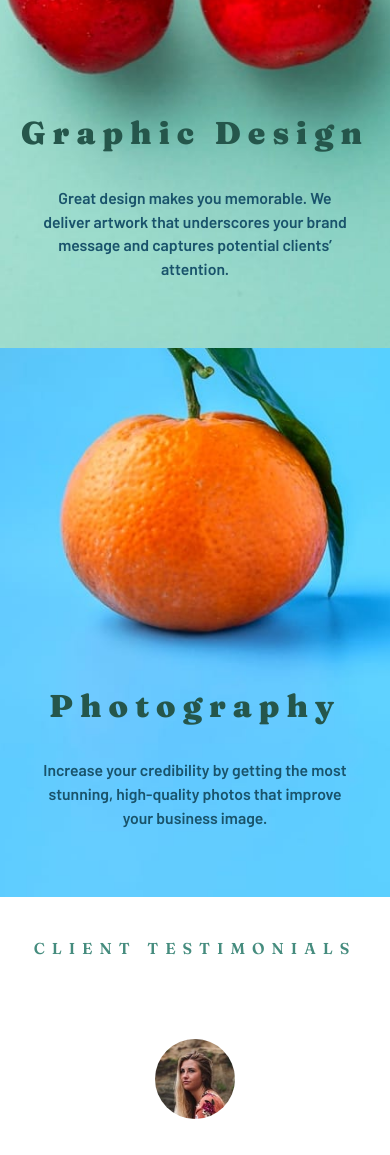
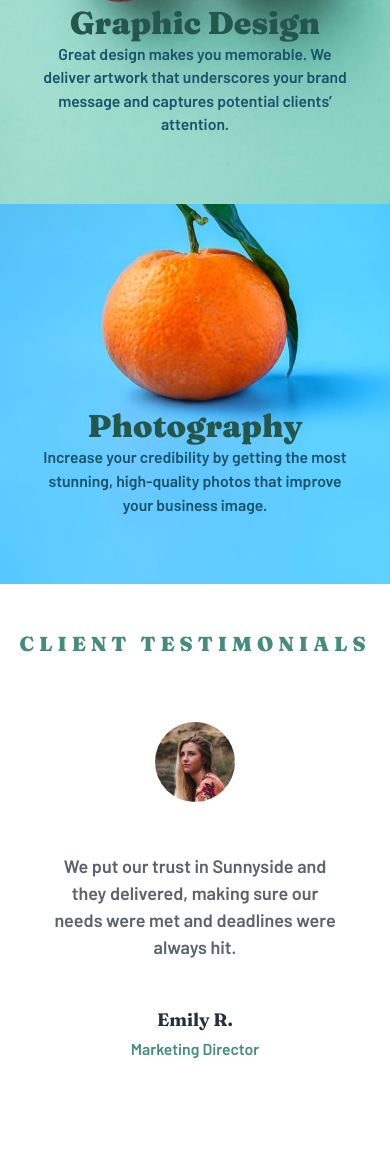
Before and after one commit to CipiVlad/sunnyside_agency_landing_page, a website built with Vite: page index.html in a window 390 px wide. Shown: the part 2361-3516 px from the top of the page. Built offline with nearby package versions, Linux system fonts and the light colour scheme.

Commit message:
adapting responsivness desktop done

```diff
--- a/index.html
+++ b/index.html
@@ -97,7 +97,7 @@
     </section>
 
     <!-- section testimonials -->
-    <h3>CLIENT TESTIMONIALS</h3>
+    <h3 id="client_testimonials_heading">CLIENT TESTIMONIALS</h3>
 
     <section class="section_testimonials">
       <article class="article_grid_layout_ctn">
--- a/style.css
+++ b/style.css
@@ -308,11 +308,10 @@ section:nth-child(3) .image_bg_ctn {
   background-image: url('./src/assets/images/desktop/image-graphic-design.jpg');
   background-repeat: no-repeat;
   background-size: cover;
-  height: 65vh;
-  width: 50vw;
   display: flex;
   flex-direction: column-reverse;
-  /* padding-top: 31vh; */
+  width: 100%;
+  padding-top: 17.4%;
 }
 
 section:nth-child(3) .image_bg_ctn:nth-of-type(1) {
@@ -321,11 +320,13 @@ section:nth-child(3) .image_bg_ctn:nth-of-type(1) {
 
 section:nth-child(3) .image_bg_ctn h3,
 section:nth-child(3) .image_bg_ctn:nth-of-type(1) h3 {
-  color: var(--primary-dark-desaturated-cyan);
+  margin-top: 16vh;
+  /* margin-bottom: 1%; */
+  text-align: center;
   font-family: var(--ff-fraunces);
-  font-size: var(--fs-500);
+  font-size: 1.6rem;
   font-weight: var(--fw-900);
-
+  color: var(--primary-dark-moderate-cyan);
 }
 
 section:nth-child(3) .image_bg_ctn p,
@@ -335,8 +336,8 @@ section:nth-child(3) .image_bg_ctn:nth-of-type(1) p {
   font-size: var(--fs-200);
   font-weight: var(--fw-600);
   line-height: 1.5;
-  padding: 0 10vw 8vh;
-  color: var(--primary-dark-blue);
+  padding: 6% 27%;
+  color: var(--primary-dark-desaturated-cyan);
 }
 
 .image_bg_ctn {
@@ -344,21 +345,22 @@ section:nth-child(3) .image_bg_ctn:nth-of-type(1) p {
 }
 
 /* standalone h3 in main */
-main h3:nth-of-type(1) {
-  margin-top: 16vh;
-  margin-bottom: 4vh;
+
+#client_testimonials_heading {
+  margin-top: 12%;
+  margin-bottom: 5%;
   text-align: center;
   font-family: var(--ff-fraunces);
-  font-size: var(--fs-300);
-  font-weight: var(--fw-600);
+  font-size: var(--fs-400);
+  font-weight: var(--fw-900);
   color: var(--primary-dark-moderate-cyan);
-  letter-spacing: 7px;
+  letter-spacing: 5px;
 }
 
 /* section testimonials */
 .section_testimonials {
   display: flex;
-  margin: 0 18vh;
+  margin: 4vh 11%;
 }
 
 .section_testimonials .article_grid_layout_ctn .testimonial_image {
@@ -371,7 +373,7 @@ main h3:nth-of-type(1) {
 }
 
 .section_testimonials .article_grid_layout_ctn p {
-  margin: 11vh 1vw;
+  margin: 16% 1%;
 }
 
 
@@ -430,8 +432,7 @@ main h3:nth-of-type(1) {
   /* grid-template-rows: 1fr 1fr; */
   gap: 0px 0px;
   grid-auto-flow: row;
-  grid-template-areas:
-    "milk orange coan sugar"
+  grid-template-areas: "milk orange coan sugar"
   ;
 
   width: 100vw;
@@ -479,8 +480,7 @@ footer {
   display: grid;
   grid-template-columns: 1fr;
   grid-template-rows: repeat(3, 1fr);
-  grid-template-areas:
-    "logo",
+  grid-template-areas: "logo",
     "nav-links"
     "social-links"
   ;
@@ -815,8 +815,7 @@ footer {
     grid-template-rows: 1fr 1fr;
     gap: 0px 0px;
     grid-auto-flow: row;
-    grid-template-areas:
-      "milk"
+    grid-template-areas: "milk"
       "orange"
       "coan"
       "sugar"
@@ -867,8 +866,7 @@ footer {
     display: grid;
     grid-template-columns: 1fr;
     grid-template-rows: repeat(3, 1fr);
-    grid-template-areas:
-      "logo",
+    grid-template-areas: "logo",
       "nav-links"
       "social-links"
     ;
```
